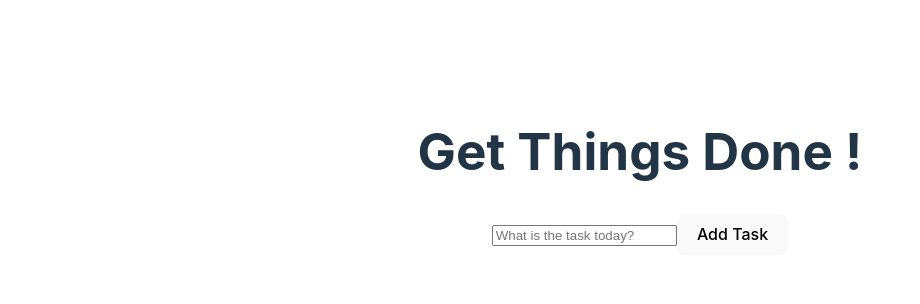
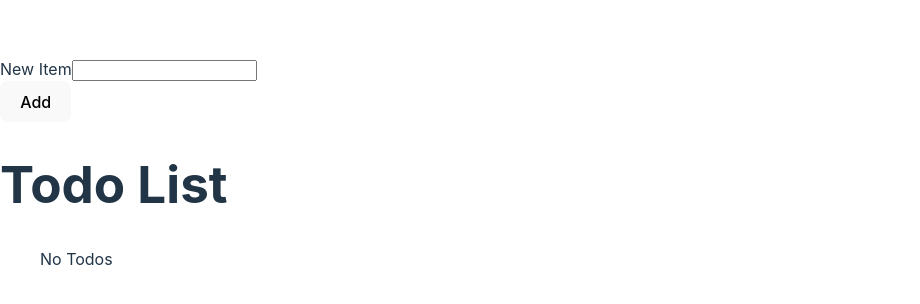
Before and after one commit to Mast8/react-todo, a React (Vite) app: page / in a window 1280 px wide. Shown: the part 228-532 px from the top of the page, without its empty margins (0-920 px from the left). Built offline with nearby package versions, Linux system fonts and the light colour scheme.

Commit message:
edit todo

```diff
--- a/src/App.jsx
+++ b/src/App.jsx
@@ -1,13 +1,63 @@
+import { useEffect, useState } from "react"
+import { NewTodoForm } from "./Components/NewTodoForm"
 
-import './App.css'
-import { TodoWrapper } from './Components/TodoWrapper.jsx';
+import { TodoList } from "./Components/TodoList"
 
-function App() {
+export default function App() {
+  const [todos, setTodos] = useState(() => {
+    const localValue = localStorage.getItem("ITEMS")
+    if (localValue == null) return []
+
+    return JSON.parse(localValue)
+  })
+
+  useEffect(() => {
+    localStorage.setItem("ITEMS", JSON.stringify(todos))
+  }, [todos])
+
+  function addTodo(title) {
+    setTodos(currentTodos => {
+      return [
+        ...currentTodos,
+        { id: crypto.randomUUID(), title, completed: false },
+      ]
+    })
+  }
+
+  function toggleTodo(id, completed) {
+    setTodos(currentTodos => {
+      return currentTodos.map(todo => {
+        if (todo.id === id) {
+          return { ...todo, completed }
+        }
+
+        return todo
+      })
+    })
+  }
+
+  function deleteTodo(id) {
+    setTodos(currentTodos => {
+      return currentTodos.filter(todo => todo.id !== id)
+    })
+  }
+
+  function editTodo(id,title) {
+    setTodos(currentTodos => {
+      return currentTodos.map(todo => {
+        if (todo.id === id) {
+          return { ...todo, title }
+        }
+        return todo
+      })
+    })
+  }
+
   return (
-    <div className="App">
-      <TodoWrapper  />
-    </div>
-  );
+    <>
+      <NewTodoForm onSubmit={addTodo} />
+      <h1 className="header">Todo List</h1>
+      <TodoList todos={todos} toggleTodo={toggleTodo} deleteTodo={deleteTodo} editTodo={editTodo}/>
+    </>
+  )
 }
-
-export default App
--- /dev/null
+++ b/src/Components/NewTodoForm.jsx
@@ -0,0 +1,29 @@
+import { useState } from "react"
+
+export function NewTodoForm({ onSubmit }) {
+  const [newItem, setNewItem] = useState("")
+
+  function handleSubmit(e) {
+    e.preventDefault()
+    if (newItem === "") return
+
+    onSubmit(newItem)
+
+    setNewItem("")
+  }
+
+  return (
+    <form onSubmit={handleSubmit} className="new-item-form">
+      <div className="form-row">
+        <label htmlFor="item">New Item</label>
+        <input
+          value={newItem}
+          onChange={e => setNewItem(e.target.value)}
+          type="text"
+          id="item"
+        />
+      </div>
+      <button className="btn">Add</button>
+    </form>
+  )
+}
--- a/src/Components/Todo.jsx
+++ /dev/null
@@ -1,15 +0,0 @@
-import React from 'react'
-
-
-export const Todo = ({task, deleteTodo, editTodo, toggleComplete}) => {
-  return (
-    <div className="Todo">
-        <p className={`${task.completed ? "completed" : "incompleted"}`} onClick={() => toggleComplete(task.id)}>{task.task}</p>
-        <div>
-
-        <div className="edit-icon"  onClick={() => editTodo(task.id)} > edit</div>
-        <div className="delete-icon"  onClick={() => deleteTodo(task.id)} > delete</div>
-        </div>
-    </div>
-  )
-}
--- a/src/Components/TodoForm.jsx
+++ /dev/null
@@ -1,22 +0,0 @@
-import React, {useState} from 'react'
-
-export const TodoForm = ({addTodo}) => {
-    const [value, setValue] = useState('');
-
-    const handleSubmit = (e) => {
-      // prevent default action
-        e.preventDefault();
-        if (value) {
-          // add todo
-          addTodo(value);
-          // clear form after submission
-          setValue('');
-        }
-      };
-  return (
-    <form onSubmit={handleSubmit} className="TodoForm">
-    <input type="text" value={value} onChange={(e) => setValue(e.target.value)} className="todo-input" placeholder='What is the task today?' />
-    <button type="submit" className='todo-btn'>Add Task</button>
-  </form>
-  )
-}
--- /dev/null
+++ b/src/Components/TodoItem.jsx
@@ -0,0 +1,25 @@
+export function TodoItem({ completed, id, title, toggleTodo, deleteTodo,editTodo }) {
+  return (
+    <li>
+      <label>
+        <input
+          type="checkbox"
+          checked={completed}
+          onChange={e => toggleTodo(id, e.target.checked)}
+        />
+
+        <input
+          type="text"
+          value={title}
+
+          id="item"
+          onChange={e => editTodo(id, e.target.value)}
+        />
+        {/* {title} */}
+      </label>
+      <button onClick={() => deleteTodo(id)} className="btn btn-danger">
+        Delete
+      </button>
+    </li>
+  )
+}
--- /dev/null
+++ b/src/Components/TodoList.jsx
@@ -0,0 +1,20 @@
+import { TodoItem } from "./TodoItem"
+
+export function TodoList({ todos, toggleTodo, deleteTodo,editTodo }) {
+  return (
+    <ul className="list">
+      {todos.length === 0 && "No Todos"}
+      {todos.map(todo => {
+        return (
+          <TodoItem
+            {...todo}
+            key={todo.id}
+            toggleTodo={toggleTodo}
+            deleteTodo={deleteTodo}
+            editTodo={editTodo}
+          />
+        )
+      })}
+    </ul>
+  )
+}
--- a/src/Components/TodoWrapper.jsx
+++ /dev/null
@@ -1,65 +0,0 @@
-import React, { useState } from "react";
-import { Todo } from "./Todo";
-import { TodoForm } from "./TodoForm";
-import { EditTodoForm } from "./EditTodoForm";
-
-export const TodoWrapper = () => {
-  const [todos, setTodos] = useState([]);
-
-
-
-  const addTodo = (todo) => {
-
-    setTodos([
-      ...todos,
-      { id: crypto.randomUUID(), task: todo, completed: false, isEditing: false },
-    ]);
-  }
-
-  const deleteTodo = (id) => setTodos(todos.filter((todo) => todo.id !== id));
-
-  const toggleComplete = (id) => {
-    setTodos(
-      todos.map((todo) =>
-        todo.id === id ? { ...todo, completed: !todo.completed } : todo
-      )
-    );
-  }
-
-  const editTodo = (id) => {
-    setTodos(
-      todos.map((todo) =>
-        todo.id === id ? { ...todo, isEditing: !todo.isEditing } : todo
-      )
-    );
-  }
-
-  const editTask = (task, id) => {
-    setTodos(
-      todos.map((todo) =>
-        todo.id === id ? { ...todo, task, isEditing: !todo.isEditing } : todo
-      )
-    );
-  };
-
-  return (
-    < >
-      <h1>Get Things Done !</h1>
-      <TodoForm addTodo={addTodo} />
-      {/* display todos */}
-      {todos.map((todo) =>
-        todo.isEditing ? (
-          <EditTodoForm editTodo={editTask} task={todo} />
-        ) : (
-          <Todo
-            key={todo.id}
-            task={todo}
-            deleteTodo={deleteTodo}
-            editTodo={editTodo}
-            toggleComplete={toggleComplete}
-          />
-        )
-      )}
-    </>
-  );
-};
```
